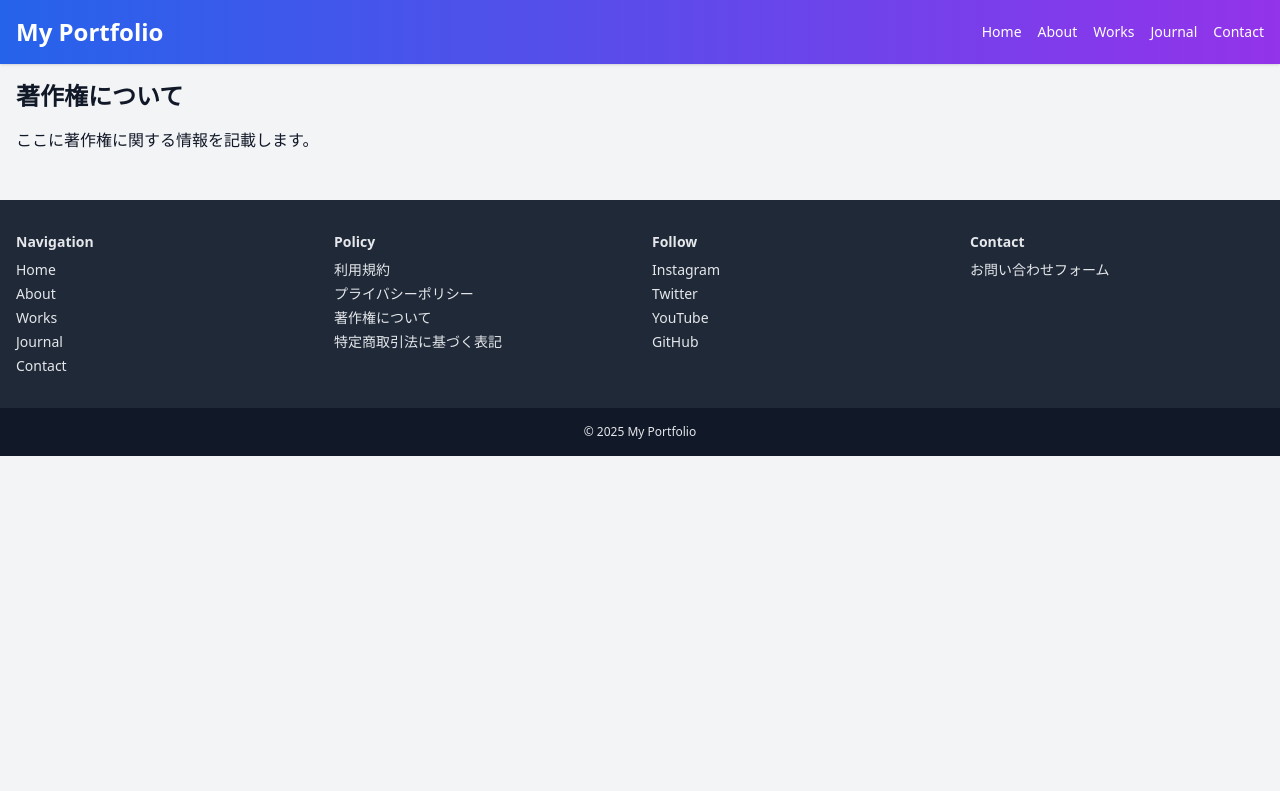
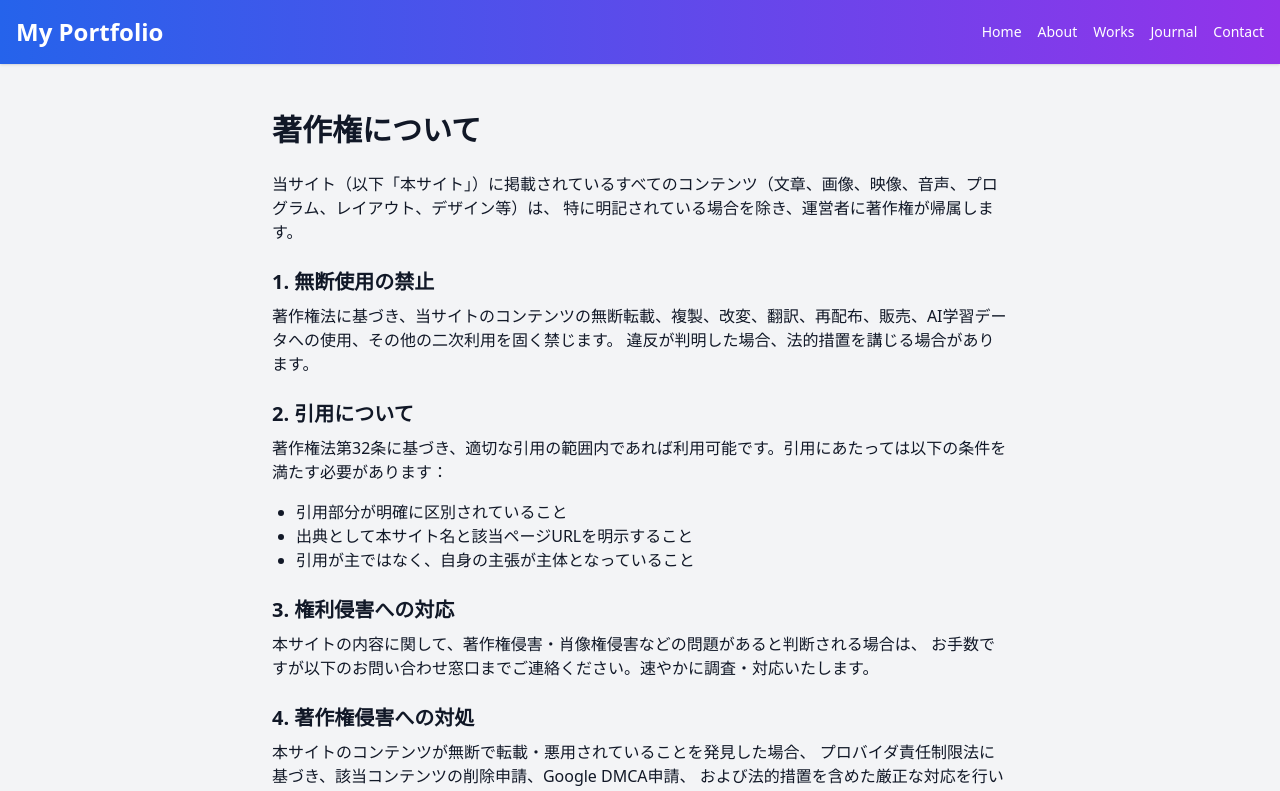
Before and after one commit to maruyamamasaya/Portfolio, a Next.js app: page /policy/copyright in a window 1280 px wide. Shown: the top 791 px of the page. Built offline with nearby package versions, Linux system fonts and the light colour scheme.

Commit message:
Update copyright policy page

```diff
--- a/src/app/policy/copyright/page.tsx
+++ b/src/app/policy/copyright/page.tsx
@@ -1,8 +1,43 @@
-export default function Copyright() {
+export default function CopyrightPolicy() {
   return (
-    <div>
-      <h1 className="text-2xl font-bold mb-4">著作権について</h1>
-      <p>ここに著作権に関する情報を記載します。</p>
+    <div className="max-w-3xl mx-auto px-4 py-8">
+      <h1 className="text-3xl font-extrabold mb-6">著作権について</h1>
+
+      <p className="mb-4">
+        当サイト（以下「本サイト」）に掲載されているすべてのコンテンツ（文章、画像、映像、音声、プログラム、レイアウト、デザイン等）は、
+        特に明記されている場合を除き、運営者に著作権が帰属します。
+      </p>
+
+      <h2 className="text-xl font-bold mt-6 mb-2">1. 無断使用の禁止</h2>
+      <p className="mb-4">
+        著作権法に基づき、当サイトのコンテンツの無断転載、複製、改変、翻訳、再配布、販売、AI学習データへの使用、その他の二次利用を固く禁じます。
+        違反が判明した場合、法的措置を講じる場合があります。
+      </p>
+
+      <h2 className="text-xl font-bold mt-6 mb-2">2. 引用について</h2>
+      <p className="mb-4">
+        著作権法第32条に基づき、適切な引用の範囲内であれば利用可能です。引用にあたっては以下の条件を満たす必要があります：
+      </p>
+      <ul className="list-disc ml-6 mb-4">
+        <li>引用部分が明確に区別されていること</li>
+        <li>出典として本サイト名と該当ページURLを明示すること</li>
+        <li>引用が主ではなく、自身の主張が主体となっていること</li>
+      </ul>
+
+      <h2 className="text-xl font-bold mt-6 mb-2">3. 権利侵害への対応</h2>
+      <p className="mb-4">
+        本サイトの内容に関して、著作権侵害・肖像権侵害などの問題があると判断される場合は、
+        お手数ですが以下のお問い合わせ窓口までご連絡ください。速やかに調査・対応いたします。
+      </p>
+
+      <h2 className="text-xl font-bold mt-6 mb-2">4. 著作権侵害への対処</h2>
+      <p className="mb-4">
+        本サイトのコンテンツが無断で転載・悪用されていることを発見した場合、
+        プロバイダ責任制限法に基づき、該当コンテンツの削除申請、Google DMCA申請、
+        および法的措置を含めた厳正な対応を行います。
+      </p>
+
+      <p className="text-sm text-gray-500 mt-6">制定日：2025年7月15日</p>
     </div>
   );
 }
```
